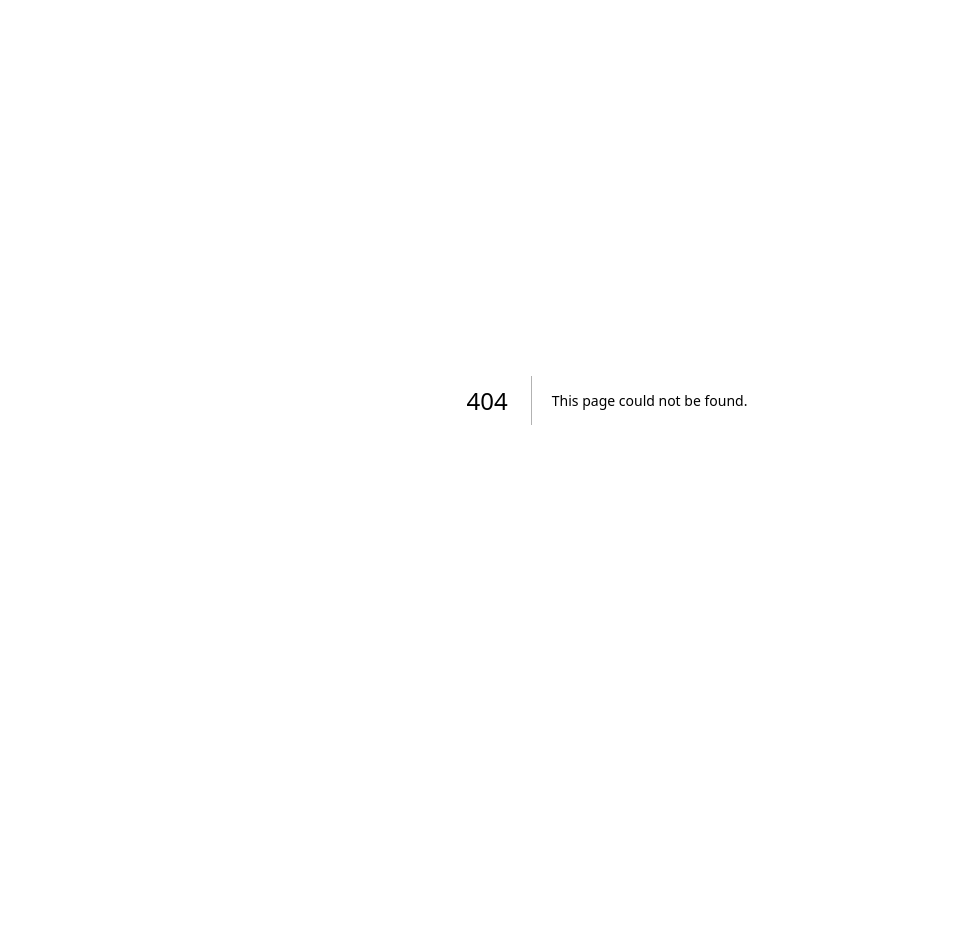
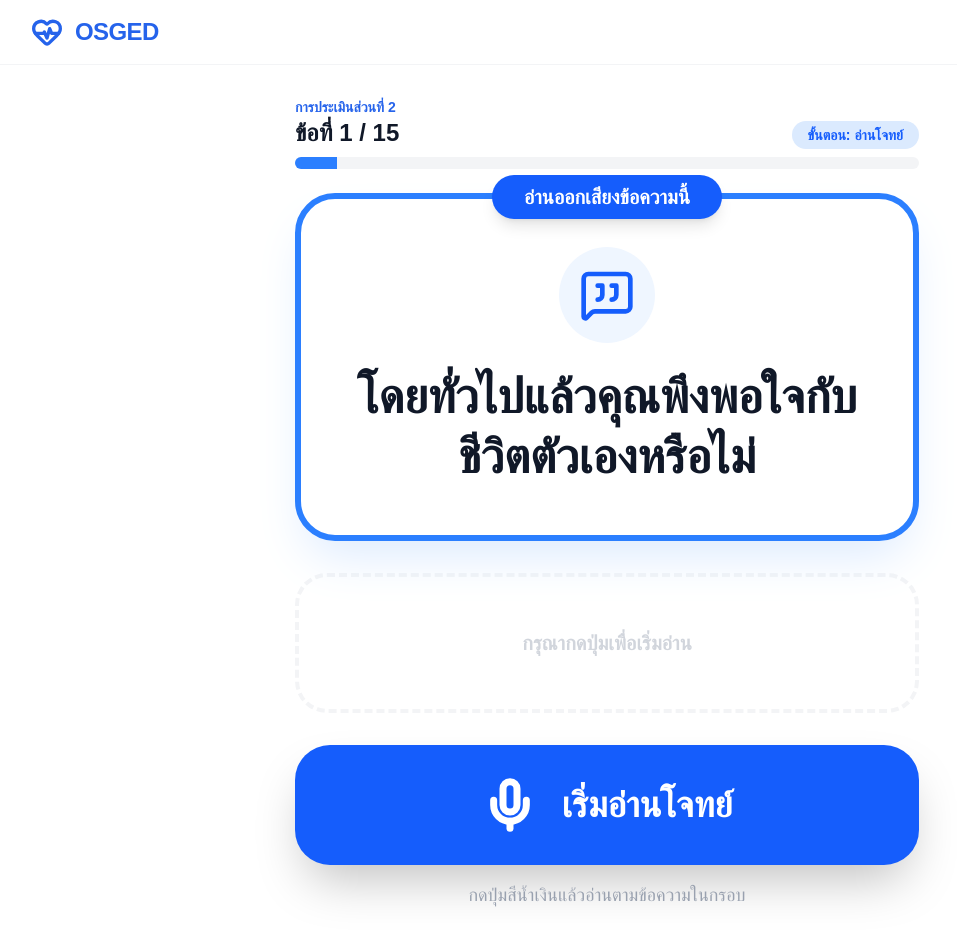
Before and after one commit to mntl-brk/osged-front, a Next.js app: page /tgds/assessment in a window 1280 px wide. Before the commit this address had no page. Shown: the top 946 px of the page, without its empty margins (33-990 px from the left). Before the commit the page ends 800 px from the top, so only its background shows below. Built offline with nearby package versions, Linux system fonts and the light colour scheme.

Commit message:
feat: create tgds test ui

```diff
--- /dev/null
+++ b/src/app/tgds/assessment/page.tsx
@@ -0,0 +1,22 @@
+'use client'
+
+import { useRouter } from 'next/navigation'
+import { AppShell } from '@/components/AppShell'
+import { AssessmentMoodTGDSPage } from '@/components/AssessmentMoodTGDSPage'
+import { useAssessmentStore } from '@/store/assessmentStore'
+
+export default function TGDSAssessmentRoute() {
+  const router = useRouter()
+  const setMoodScore = useAssessmentStore((s) => s.setMoodScore)
+
+  return (
+    <AppShell>
+      <AssessmentMoodTGDSPage
+        onComplete={(score: number) => {
+          setMoodScore(score)
+          router.push('/score')
+        }}
+      />
+    </AppShell>
+  )
+}
--- /dev/null
+++ b/src/app/tgds/intro/page.tsx
@@ -0,0 +1,17 @@
+'use client'
+
+import { useRouter } from 'next/navigation'
+import { AppShell } from '@/components/AppShell'
+import { IntroTGDSPage } from '@/components/IntroTGDSPage'
+
+export default function TGDSIntroRoute() {
+  const router = useRouter()
+
+  return (
+    <AppShell>
+      <IntroTGDSPage
+        onStart={() => router.push('/tgds/assessment')}
+      />
+    </AppShell>
+  )
+}
```
Also changed, not shown: src/app/score/page.tsx (added).
